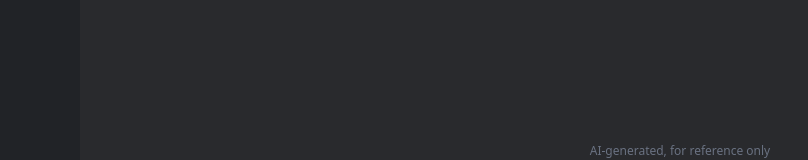
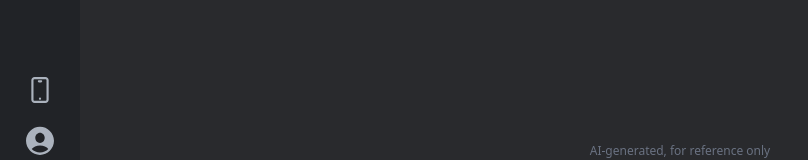
Before and after one commit to MeVaishnav/seekly, a Next.js app: page / in a window 1280 px wide. Shown: the part 637-797 px from the top of the page, without its empty margins (0-808 px from the left). Built offline with nearby package versions, Linux system fonts and the light colour scheme.

Commit message:
implemented getapp and myprofile buttons in the sidebar

```diff
--- a/components/Sidebar.tsx
+++ b/components/Sidebar.tsx
@@ -65,6 +65,62 @@
           </div>
           {expand && <p className="text-white text font-medium">New chat</p>}
         </button>
+
+        <div
+          className={`mt-8 text-white/25 text-sm ${
+            expand ? "block" : "hidden"
+          }`}
+        >
+          <p className="my-1">Recents</p>
+          {/* chatLabel */}
+        </div>
+      </div>
+
+      <div className="group relative">
+        <div
+          className={`flex items-center cursor-pointer ${
+            expand
+              ? "gap-1 text-white/80 text-sm p-2.5 border border-primary rounded-lg hover:bg-white/10"
+              : "h-10 w-10 mx-auto hover:bg-gray-500/30 rounded-lg justify-center"
+          }`}
+        >
+          <Image
+            className={expand ? "w-5" : "w-6.5 mx-auto"}
+            src={expand ? assets.phone_icon : assets.phone_icon_dull}
+            alt=""
+          />
+          {expand && (
+            <>
+              <span className="ml-1">Get App</span>
+              <Image alt="" src={assets.new_icon} className="w-8" />
+            </>
+          )}
+        </div>
+
+        <div
+          className={`absolute -top-60 pb-8 ${
+            !expand && "-right-40"
+          } opacity-0 group-hover:opacity-100 hidden group-hover:block transition`}
+        >
+          <div className="relative w-max bg-black text-white text-sm p-3 rounded-lg shadow-lg">
+            <Image src={assets.qrcode} alt="" className="w-44" />
+            <p className="text-center mt-2">Scan to get DeepSeek App</p>
+            <div
+              className={`w-3 h-3 absolute bg-black rotate-45 ${
+                expand ? "right-1/2 translate-x-1/2" : "left-4"
+              } -bottom-1.5`}
+            ></div>
+          </div>
+        </div>
+
+        <div
+          className={`flex items-center ${
+            expand ? " hover:bg-white/10 rounded-lg" : "justify-center w-full"
+          } gap-3 text-white/60 text-sm p-2 mt-2 cursor-pointer`}
+        >
+          <Image src={assets.profile_icon} alt="" className="w-7" />
+          {expand && <span>My Profile</span>}
+        </div>
       </div>
     </div>
   );
```
